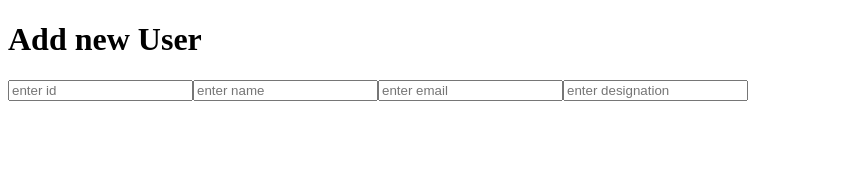
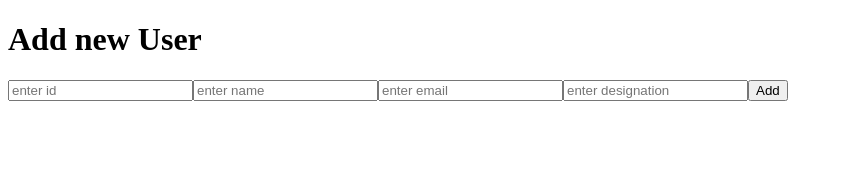
Before and after one commit to Noman-Nom/University-Course-Projects-, a React (Vite) app in the folder food-app/: page /add in a window 1280 px wide. Shown: the top 170 px of the page, without its empty margins (0-843 px from the left). Built offline with nearby package versions, Linux system fonts and the light colour scheme.

Commit message:
post method done

```diff
--- a/food-app/src/Add.jsx
+++ b/food-app/src/Add.jsx
@@ -1,4 +1,6 @@
+import axios from 'axios'
 import React, { useState } from 'react'
+import { useNavigate } from 'react-router-dom'
 
 const Add = () => {
 
@@ -11,12 +13,30 @@ const Add = () => {
 
   })
 
+  const navigate = useNavigate()
+
   const handleChange = (e)=>{
 
     setUser((prev)=> ({...prev, [e.target.name]: e.target.value}) )   // explain me this code
   }
 
-  console.log(user);
+
+  const handleClick =  async (e)=>{
+
+    e.preventDefault()
+
+    try {
+      await axios.post("http://localhost:8801/test", user)
+
+      navigate('/')
+    } catch (error) {
+      console.log(error);
+
+    }
+
+  }
+
+  // console.log(user);
   return (
     <div>
 
@@ -25,6 +45,8 @@ const Add = () => {
       <input type="text" name='name' onChange={handleChange} placeholder='enter name'/>
       <input type="text" name='email' onChange={handleChange} placeholder='enter email'/>
       <input type="text" name='desig' onChange={handleChange} placeholder='enter designation'/>
+
+      <button onClick={handleClick}>Add</button>
     </div>
   )
 }
--- a/food-app/src/Test.jsx
+++ b/food-app/src/Test.jsx
@@ -38,6 +38,9 @@ fetchData()
             <p>{value.name}</p>
             <p>{value.email}</p>
             <h3>{value.desig}</h3>
+
+            <button>Delete</button>
+            <button>Update</button>
           </div>
         )
 
```
